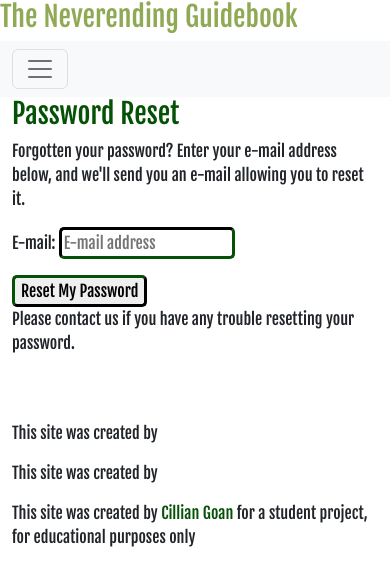
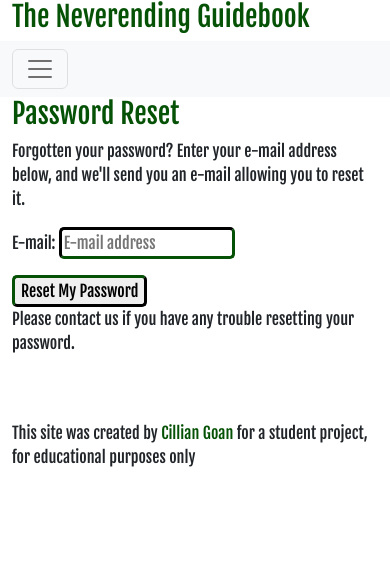
Before and after one commit to Cillian-G/neverending_guidebook, a Django app: page /accounts/password/reset/ in a window 390 px wide. Shown: the top 586 px of the page. Run offline with Django 3.2, Linux system fonts and the light colour scheme; some libraries are stand-ins or nearby versions.

Commit message:
Format site title, add responsive styling to navbar

```diff
--- a/templates/base.html
+++ b/templates/base.html
@@ -3,9 +3,6 @@
 <!DOCTYPE html>
 <html lang="en">
 <head>
-
-
-
     {%block meta %}
         <meta charset="UTF-8">
         <meta http-equiv="X-UA-Compatible" content="IE=edge">
@@ -33,17 +30,18 @@
         <script src="https://js.stripe.com/v3/"></script>
     {% endblock %}
 
-
-
     <title>Neverending Guidebook</title>
 </head>
+
+<!-- Site Title -->
 <body style="font-family: 'Fjalla One', san serif">
-
-    <h1>
-        <a href="{% url 'home' %}">The Neverending Guidebook</a>
-    </h1>
-
-        <nav class="navbar navbar-expand-lg navbar-light bg-light">
+    <div class="site-title container">
+        <h1>
+            <a href="{% url 'home' %}" class="site-title">The Neverending Guidebook</a>
+        </h1>
+    </div>
+        <!-- Navbar -->
+        <nav class="navbar navbar-expand-lg navbar-light bg-light container">
             <div class="container-fluid">
                 <button class="navbar-toggler" type="button" data-bs-toggle="collapse" data-bs-target="#navbarNav" aria-controls="navbarNav" aria-expanded="false" aria-label="Toggle navigation">
                     <span class="navbar-toggler-icon"></span>
@@ -106,8 +104,6 @@
     <!-- Footer -->
     <footer class="footer container">
                 <p>This site was created by
-        <p>This site was created by
-                <p>This site was created by
                     <a href="https://github.com/Cillian-G" target="_blank" rel="nofollow noreferrer">Cillian Goan</a>
                     for a student project, for educational purposes only
                 </p>
```
